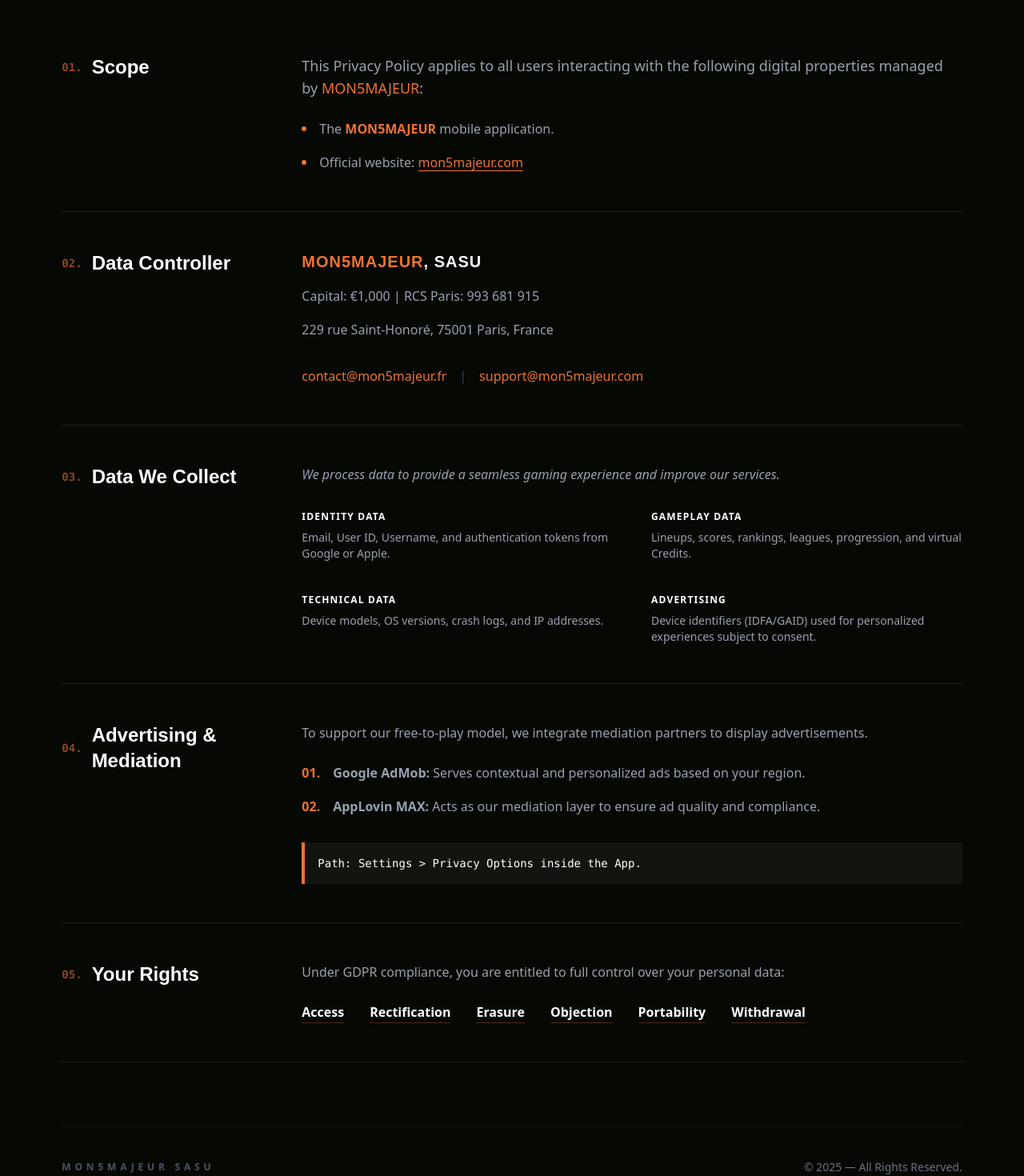
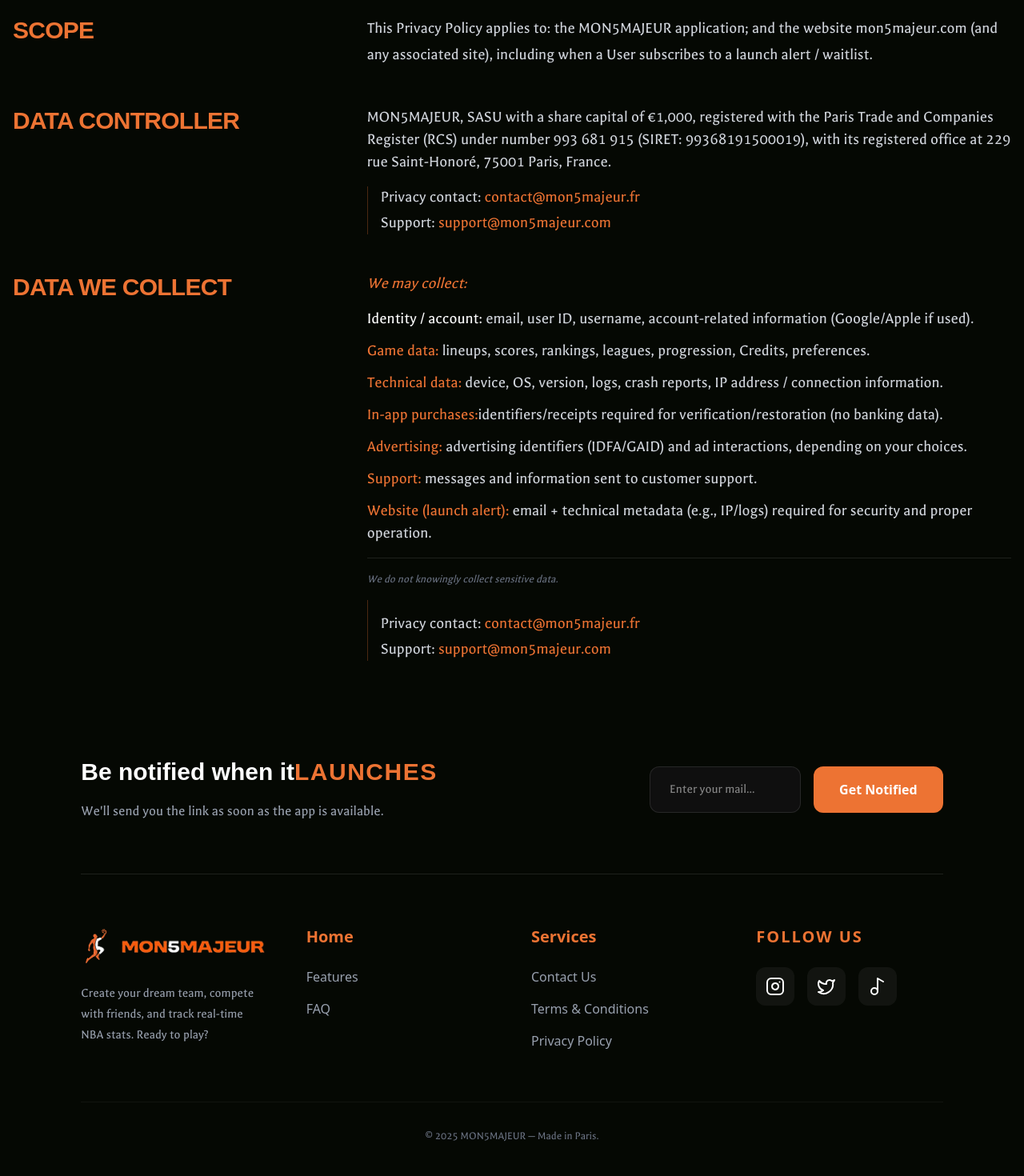
Before and after one commit to alaminislam34/mon5-landing, a Next.js app: page /privacy in a window 1280 px wide. Shown: the part 820-2290 px from the top of the page at 80% size. Built offline with nearby package versions, Linux system fonts and the light colour scheme; a web font is replaced by a local one.

Commit message:
added privacy page text

```diff
--- a/src/app/components/Footer/Footer.jsx
+++ b/src/app/components/Footer/Footer.jsx
@@ -1,6 +1,7 @@
 "use client";
 
 import { Instagram, Twitter, Music2 } from "lucide-react";
+import Image from "next/image";
 import Link from "next/link";
 
 function Footer() {
@@ -12,7 +13,7 @@
         data-aos="fade-up"
       >
         <div className="max-w-4xl w-full">
-          <h2 className="text-2xl md:text-4xl font-bold leading-tight mb-4">
+          <h2 className="text-2xl md:text-3xl font-bold leading-tight mb-4">
             Be notified when it
             <span className="text-primary1 uppercase tracking-wider">
               launches
@@ -23,11 +24,11 @@
           </p>
         </div>
 
-        <div className="w-full md:w-auto flex flex-col sm:flex-row gap-4">
+        <div className=" flex flex-col sm:flex-row gap-4">
           <input
             type="email"
             placeholder="Enter your mail..."
-            className="bg-[#0f0f0f] border border-white/10 rounded-xl px-6 py-4 w-full md:w-88 focus:outline-none focus:border-primary1 transition-colors font-galdeano"
+            className="bg-[#0f0f0f] border border-white/10 rounded-xl px-6 py-4 focus:outline-none focus:border-primary1 transition-colors font-galdeano"
           />
           <button className="bg-primary1 hover:bg-orange-600 transition-all text-white font-bold px-8 py-4 rounded-xl whitespace-nowrap active:scale-95">
             Get Notified
@@ -39,20 +40,25 @@
       <hr className="border-white/10 mb-16" />
 
       {/* Main Footer Content */}
-      <div className="grid grid-cols-1 md:grid-cols-4 gap-12 mb-16">
+      <div className="grid grid-cols-1 md:grid-cols-2 lg:grid-cols-4 gap-12 mb-16">
         {/* Brand Column */}
         <div
           className="col-span-1 md:col-span-1 space-y-6"
           data-aos="fade-right"
         >
           <div className="flex items-center gap-2">
-            {/* Replace with your actual SVG Logo */}
-            <div className="w-10 h-10 bg-primary1 rounded-full flex items-center justify-center">
-              <span className="font-bold text-black text-xs">M5M</span>
+            <div>
+              <Link href={"/"}>
+                <Image
+                  src={"/logos/logo.png"}
+                  height={200}
+                  width={200}
+                  alt="Logo"
+                  priority
+                  className="h-12 w-auto bg-cover bg-center object-cover"
+                />
+              </Link>
             </div>
-            <h3 className="text-2xl font-black italic tracking-tighter uppercase">
-              Mon<span className="text-primary1">5</span>Majeur
-            </h3>
           </div>
           <p className="text-gray-400 font-galdeano leading-relaxed">
             Create your dream team, compete with friends, and track real-time
--- a/src/app/privacy/components/privacy/Privacy.jsx
+++ b/src/app/privacy/components/privacy/Privacy.jsx
@@ -1,180 +1,122 @@
-"use client";
-
 import React from "react";
 
-// Reusable Heading Component for the "Title --- Content" layout
-const PolicySection = ({ number, title, children }) => (
-  <div className="grid grid-cols-1 md:grid-cols-[250px_1fr] lg:grid-cols-[300px_1fr] py-12 border-b border-white/10 last:border-none">
-    {/* LEFT SIDE: Title */}
-    <div className="mb-4 md:mb-0">
-      <h2 className="text-xl md:text-2xl font-bold text-white flex items-center gap-3">
-        <span className="text-primary1 font-mono text-sm opacity-60">
-          {number}.
-        </span>
-        {title}
-      </h2>
+function Privacy() {
+  return (
+    <div className="max-w-7xl mx-auto px-4 py-10 space-y-12 text-white">
+      {/* 1. Scope */}
+      <div className="flex flex-col md:flex-row items-start gap-4 md:gap-10">
+        <h1 className="w-full md:w-1/3 text-xl md:text-2xl lg:text-3xl font-bold uppercase tracking-tight text-primary1">
+          Scope
+        </h1>
+        <p className="w-full md:w-2/3 text-base md:text-lg lg:text-xl font-galdeano leading-relaxed text-gray-300">
+          This Privacy Policy applies to: the MON5MAJEUR application; and the
+          website mon5majeur.com (and any associated site), including when a
+          User subscribes to a launch alert / waitlist.
+        </p>
       </div>
 
-    {/* RIGHT SIDE: Content & Lists */}
-    <div className="text-gray-400 leading-relaxed">{children}</div>
-  </div>
-);
-
-function PrivacyPage() {
-  return (
-    <div className="bg-transparent min-h-screen text-gray-300 font-sans selection:bg-primary1 selection:text-black py-10">
-      <div className="max-w-380 mx-auto w-11/12 px-6">
-        {/* 01. Scope */}
-        <PolicySection number="01" title="Scope">
-          <p className="mb-6 text-lg">
-            This Privacy Policy applies to all users interacting with the
-            following digital properties managed by <span className="text-primary1">MON5MAJEUR</span>:
+      {/* 2. Data Controller */}
+      <div className="flex flex-col md:flex-row items-start gap-4 md:gap-10">
+        <h1 className="w-full md:w-1/3 text-xl md:text-2xl lg:text-3xl font-bold uppercase tracking-tight text-primary1">
+          Data Controller
+        </h1>
+        <div className="w-full md:w-2/3 text-base md:text-lg lg:text-xl font-galdeano space-y-4 text-gray-300">
+          <p>
+            MON5MAJEUR, SASU with a share capital of €1,000, registered with the
+            Paris Trade and Companies Register (RCS) under number 993 681 915
+            (SIRET: 99368191500019), with its registered office at 229 rue
+            Saint-Honoré, 75001 Paris, France.
           </p>
-          <ul className="space-y-4">
-            <li className="flex items-center gap-4">
-              <div className="w-1.5 h-1.5 bg-primary1 rounded-full" />
-              <span>
-                The <strong className="text-white"><span className="text-primary1">MON5MAJEUR</span></strong> mobile
-                application.
+          <div className="space-y-1 border-l border-primary1/30 pl-4">
+            <p>
+              Privacy contact:{" "}
+              <span className="text-primary1 break-all">
+                contact@mon5majeur.fr
               </span>
-            </li>
-            <li className="flex items-center gap-4">
-              <div className="w-1.5 h-1.5 bg-primary1 rounded-full" />
-              <span>
-                Official website:{" "}
-                <span className="text-primary1 underline underline-offset-4">
-                  mon5majeur.com
+            </p>
+            <p>
+              Support:{" "}
+              <span className="text-primary1 break-all">
+                support@mon5majeur.com
               </span>
-              </span>
-            </li>
-          </ul>
-        </PolicySection>
-
-        {/* 02. Data Controller */}
-        <PolicySection number="02" title="Data Controller">
-          <div className="space-y-4">
-            <h3 className="text-white font-bold text-xl uppercase tracking-wider">
-              <span className="text-primary1">MON5MAJEUR</span>, SASU
-            </h3>
-            <p>Capital: €1,000 | RCS Paris: 993 681 915</p>
-            <p>229 rue Saint-Honoré, 75001 Paris, France</p>
-            <div className="flex flex-col sm:flex-row gap-4 pt-4">
-              <span className="text-primary1">contact@mon5majeur.fr</span>
-              <span className="hidden sm:inline text-gray-700">|</span>
-              <span className="text-primary1">support@mon5majeur.com</span>
-            </div>
-          </div>
-        </PolicySection>
-
-        {/* 03. Data Collection */}
-        <PolicySection number="03" title="Data We Collect">
-          <p className="mb-8 italic">
-            We process data to provide a seamless gaming experience and improve
-            our services.
-          </p>
-          <div className="grid grid-cols-1 sm:grid-cols-2 gap-x-12 gap-y-10">
-            <div>
-              <h4 className="text-white font-bold mb-2 uppercase text-xs tracking-widest">
-                Identity Data
-              </h4>
-              <p className="text-sm">
-                Email, User ID, Username, and authentication tokens from Google
-                or Apple.
-              </p>
-            </div>
-            <div>
-              <h4 className="text-white font-bold mb-2 uppercase text-xs tracking-widest">
-                Gameplay Data
-              </h4>
-              <p className="text-sm">
-                Lineups, scores, rankings, leagues, progression, and virtual
-                Credits.
-              </p>
-            </div>
-            <div>
-              <h4 className="text-white font-bold mb-2 uppercase text-xs tracking-widest">
-                Technical Data
-              </h4>
-              <p className="text-sm">
-                Device models, OS versions, crash logs, and IP addresses.
-              </p>
-            </div>
-            <div>
-              <h4 className="text-white font-bold mb-2 uppercase text-xs tracking-widest">
-                Advertising
-              </h4>
-              <p className="text-sm">
-                Device identifiers (IDFA/GAID) used for personalized experiences
-                subject to consent.
             </p>
           </div>
         </div>
-        </PolicySection>
+      </div>
 
-        {/* 04. Advertising */}
-        <PolicySection number="04" title="Advertising & Mediation">
-          <p className="mb-6">
-            To support our free-to-play model, we integrate mediation partners
-            to display advertisements.
+      {/* 3. Data We Collect */}
+      <div className="flex flex-col md:flex-row items-start gap-4 md:gap-10">
+        <h1 className="w-full md:w-1/3 text-xl md:text-2xl lg:text-3xl font-bold uppercase tracking-tight text-primary1">
+          Data We Collect
+        </h1>
+        <div className="w-full md:w-2/3 text-base md:text-lg lg:text-xl font-galdeano space-y-4 text-gray-300">
+          <p className="text-primary1 font-bold italic">We may collect:</p>
+
+          <div className="space-y-3">
+            <p>
+              <span className="text-white font-medium">
+                Identity / account:
+              </span>{" "}
+              email, user ID, username, account-related information
+              (Google/Apple if used).
             </p>
-          <ul className="space-y-4 mb-8">
-            <li className="flex items-start gap-4">
-              <span className="text-primary1 font-bold">01.</span>
-              <span>
-                <strong>Google AdMob:</strong> Serves contextual and
-                personalized ads based on your region.
+            <p>
+              <span className="text-primary1 font-medium">Game data:</span>{" "}
+              lineups, scores, rankings, leagues, progression, Credits,
+              preferences.
+            </p>
+            <p>
+              <span className="text-primary1 font-medium">Technical data:</span>{" "}
+              device, OS, version, logs, crash reports, IP address / connection
+              information.
+            </p>
+            <p>
+              <span className="text-primary1 font-medium">
+                In-app purchases:
               </span>
-            </li>
-            <li className="flex items-start gap-4">
-              <span className="text-primary1 font-bold">02.</span>
-              <span>
-                <strong>AppLovin MAX:</strong> Acts as our mediation layer to
-                ensure ad quality and compliance.
+              identifiers/receipts required for verification/restoration (no
+              banking data).
+            </p>
+            <p>
+              <span className="text-primary1 font-medium">Advertising:</span>{" "}
+              advertising identifiers (IDFA/GAID) and ad interactions, depending
+              on your choices.
+            </p>
+            <p>
+              <span className="text-primary1 font-medium">Support:</span>{" "}
+              messages and information sent to customer support.
+            </p>
+            <p>
+              <span className="text-primary1 font-medium">
+                Website (launch alert):
+              </span>{" "}
+              email + technical metadata (e.g., IP/logs) required for security
+              and proper operation.
+            </p>
+          </div>
+
+          <p className="pt-4 text-sm italic text-gray-500 border-t border-white/10">
+            We do not knowingly collect sensitive data.
+          </p>
+
+          <div className="pt-4 space-y-1 border-l border-primary1/30 pl-4">
+            <p>
+              Privacy contact:{" "}
+              <span className="text-primary1 break-all">
+                contact@mon5majeur.fr
               </span>
-            </li>
-          </ul>
-          <div className="p-4 bg-white/5 border-l-4 border-primary1 text-sm font-mono text-white">
-            Path: Settings &gt; Privacy Options inside the App.
+            </p>
+            <p>
+              Support:{" "}
+              <span className="text-primary1 break-all">
+                support@mon5majeur.com
+              </span>
+            </p>
           </div>
-        </PolicySection>
-
-        {/* 05. Your Rights */}
-        <PolicySection number="05" title="Your Rights">
-          <p className="mb-6">
-            Under GDPR compliance, you are entitled to full control over your
-            personal data:
-          </p>
-          <div className="flex flex-wrap gap-x-8 gap-y-4">
-            {[
-              "Access",
-              "Rectification",
-              "Erasure",
-              "Objection",
-              "Portability",
-              "Withdrawal",
-            ].map((right) => (
-              <span
-                key={right}
-                className="text-white font-bold border-b border-primary1/30 hover:border-primary1 transition-all cursor-default"
-              >
-                {right}
-              </span>
-            ))}
         </div>
-        </PolicySection>
-
-        {/* FOOTER */}
-        <footer className="mt-20 pt-10 border-t border-white/5 flex flex-col md:flex-row justify-between items-center gap-6">
-          <p className="text-xs uppercase tracking-[0.4em] text-gray-600 font-bold">
-            MON5MAJEUR SASU
-          </p>
-          <p className="text-sm text-gray-500">
-            © {new Date().getFullYear()} — All Rights Reserved.
-          </p>
-        </footer>
       </div>
     </div>
   );
 }
 
-export default PrivacyPage;
+export default Privacy;
```
Lines whose indentation alone changed are shown as unchanged.
